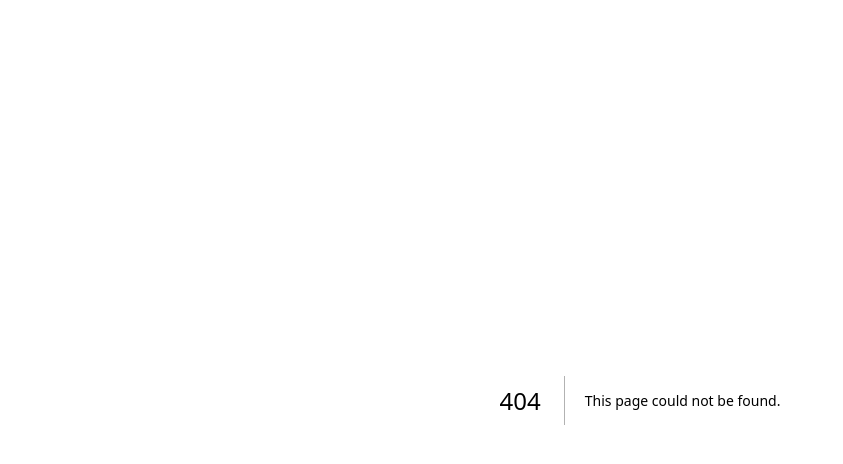
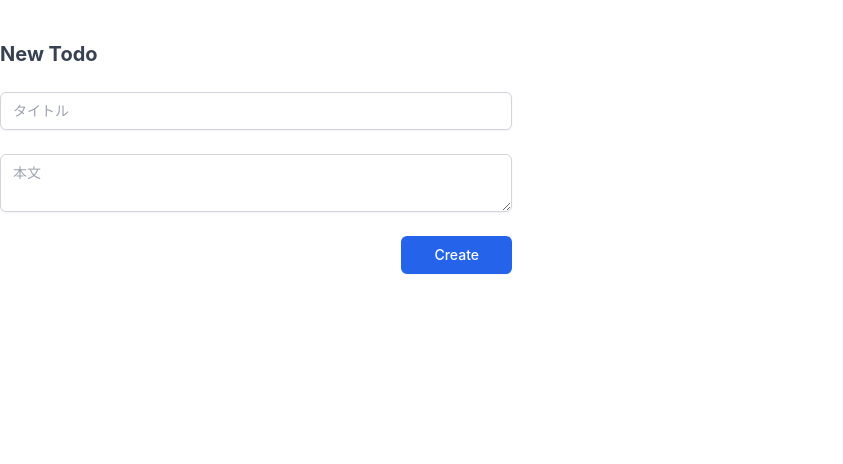
Before and after one commit to omegamaster86/portfolio1, a Next.js app in the folder front/: page /components/CreateTodoForm in a window 1280 px wide. Before the commit this address had no page. Shown: the top 464 px of the page, without its empty margins (0-843 px from the left). Built offline with nearby package versions, Linux system fonts and the light colour scheme.

Commit message:
first commit

```diff
--- /dev/null
+++ b/front/pages/components/CreateTodoForm.tsx
@@ -0,0 +1,64 @@
+import { useState } from 'react';
+import axios from 'axios';
+
+// Todoを作成するフォーム
+const CreateTodoForm = () => {
+  // フォームの入力値を管理するstate
+  const [title, setTitle] = useState('');
+  const [content, setContent] = useState('');
+
+  // フォームの入力値を更新する関数
+  const handleSubmit = async (e: React.FormEvent) => {
+    e.preventDefault();
+    try {
+      // APIを呼び出して、Todoを作成する
+      await axios.post('http://localhost:3000/todos', {
+        todo: {
+          title,
+          content,
+        },
+      });
+
+      // Todoの作成に成功したら、フォームの入力値をリセットする
+      setTitle('');
+      setContent('');
+
+      // Todoの作成に成功したら画面を更新する(Todoを再取得するため)
+      window.location.reload();
+    } catch (error) {
+      console.error(error);
+    }
+  };
+
+  return (
+    <div className="space-y-6 w-3/4 max-w-lg py-10">
+      <form
+        onSubmit={handleSubmit}
+        className="space-y-6"
+      >
+        <label className="block text-xl font-bold text-gray-700">New Todo</label>
+        <input
+          type="text"
+          value={title}
+          onChange={(e) => setTitle(e.target.value)}
+          placeholder="タイトル"
+          className="block w-full py-2 pl-3 pr-4 text-base border border-gray-300 rounded-md shadow-sm focus:outline-none focus:ring-gray-500 focus:border-gray-500 sm:text-sm"
+        />
+        <textarea
+          value={content}
+          onChange={(e) => setContent(e.target.value)}
+          placeholder="本文"
+          className="mt-1 block w-full border border-gray-300 rounded-md shadow-sm py-2 px-3 focus:outline-none focus:ring-gray-500 focus:border-gray-500 sm:text-sm"
+        />
+        <button
+          type="submit"
+          className="mt-3 ml-auto flex justify-center py-2 px-8 border border-transparent rounded-md shadow-sm text-sm font-medium text-white bg-blue-600 hover:bg-blue-700 focus:outline-none focus:ring-2 focus:ring-offset-2 focus:ring-blue-500"
+        >
+          Create
+        </button>
+      </form>
+    </div>
+  );
+};
+
+export default CreateTodoForm;
```
